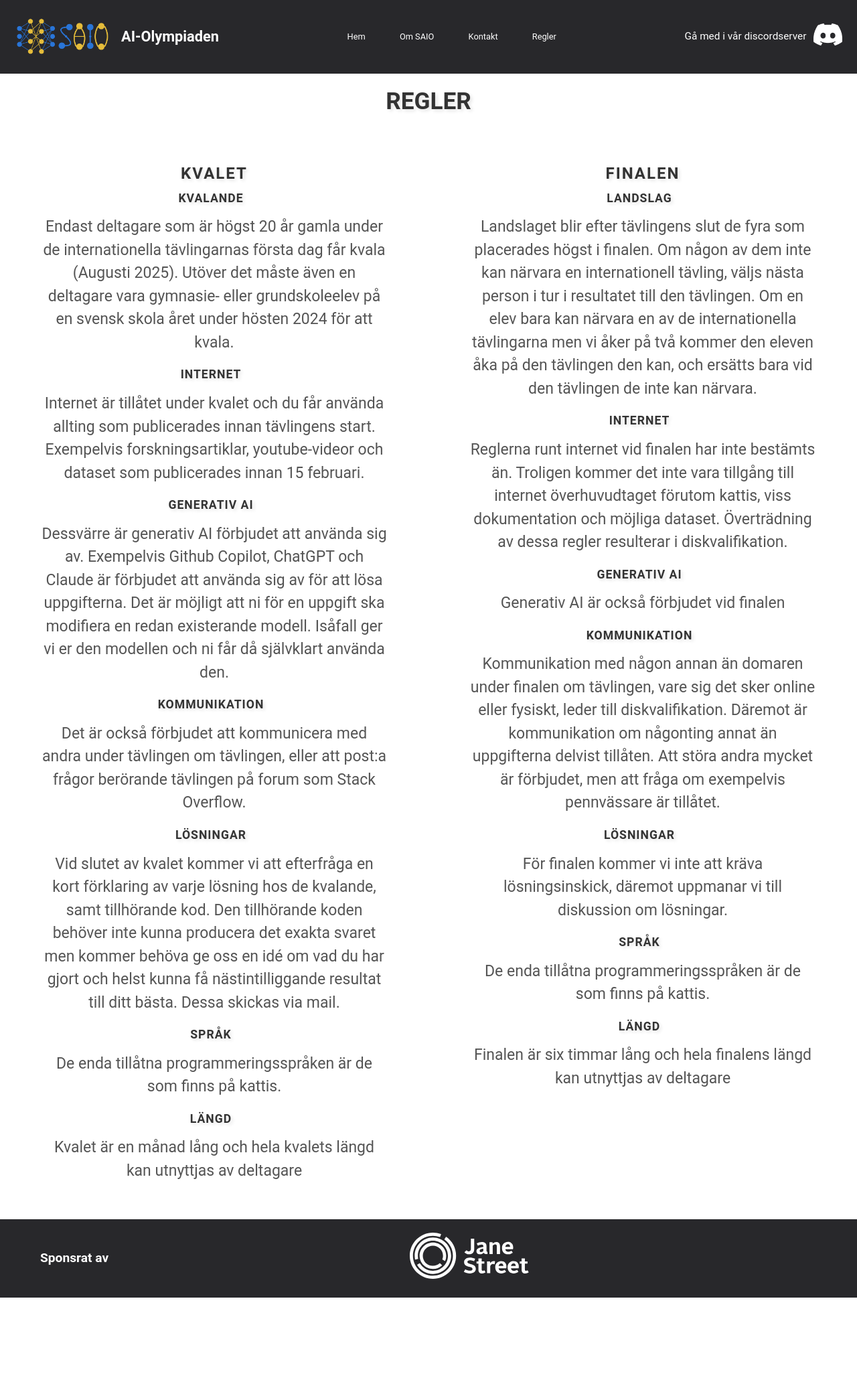
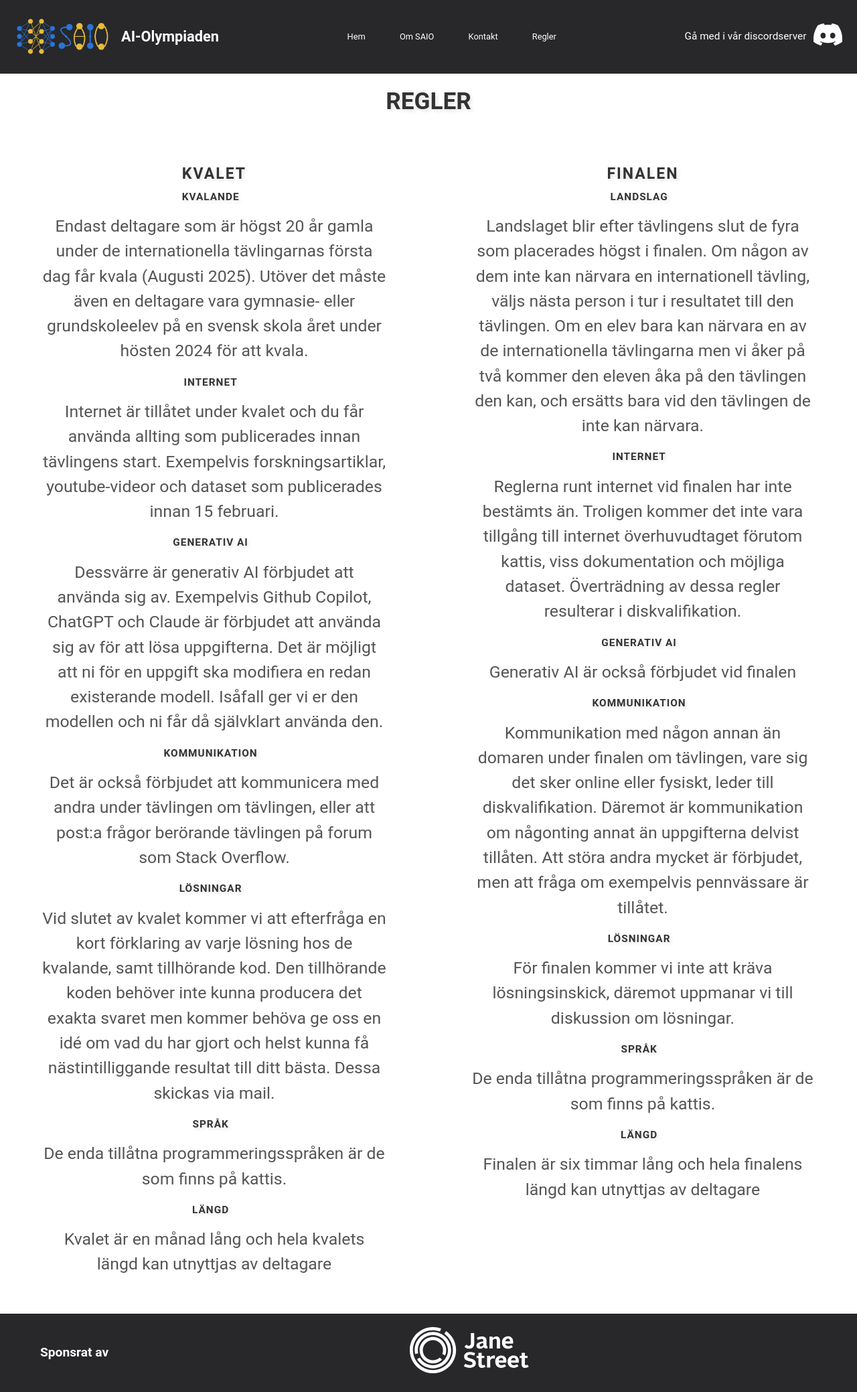
Before and after one commit to ArvidKristoffersson/site, a Jekyll site: the page built from rules.html, in a window 1280 px wide. Shown: the whole page at 67% size. Built offline with Jekyll 4.4.1, drawn with Linux system fonts in a browser that asks for light colours; before the commit the page ends 1938 px from its top, so only the background shows below that.

Commit message:
added big komputir

```diff
--- a/assets/css/main.css
+++ b/assets/css/main.css
@@ -18,7 +18,7 @@ a {
 
 .centered-text {
     display: block;
-    max-width: 800px;
+    /*max-width: 800px; */
     text-align: center;
     margin: 20px auto;
     padding: 20px;
@@ -41,9 +41,9 @@ a {
     text-align: center;
     text-transform: uppercase;
     letter-spacing: 2px;
-    margin: 20px 40px 0px 40px;
+    margin: 2.4vh 4.8vh 0px 4.8vh;
     text-shadow: 3px 3px 5px rgba(0, 0, 0, 0.1);
-    font-size: 1.5em;
+    font-size: 1.8vw;
 }
 
 .centered-text h2 {
@@ -52,17 +52,17 @@ a {
     text-align: center;
     text-transform: uppercase;
     letter-spacing: 1px;
-    margin: 0px 40px 0px 30px;
+    margin: 0px 4.8vh 0px 3.6vh;
     text-shadow: 3px 3px 5px rgba(0, 0, 0, 0.1);
-    font-size: 1.1em;
+    font-size: 1.2vw;
 }
 
 .centered-text p {
-    font-size: 23px;
+    font-size: 2.76vh;
     color: #555;
-    margin-top: 10px;
-    margin-left: 40px;
-    margin-right: 40px;
+    margin-top: 1.2vh;
+    margin-left: 4.8vh;
+    margin-right: 4.8vh;
     line-height: 1.5;
 }
 
@@ -70,7 +70,7 @@ a {
     display: block;
     margin: 40px auto;
     width: 50%;
-    max-width: 300px;
+    /*max-width: 300px;*/
     height: auto;
     transition: transform 0.3s ease;
 }
@@ -111,7 +111,7 @@ a {
 
 .info {
     width: 50%;
-    padding: 10px;
+    padding: 1.2vh;
     text-align: left;
     margin-right: 50px;
 }
@@ -123,7 +123,7 @@ a {
 
 .info p {
     font-size: 1.3vw;
-    margin-bottom: 3px;
+    margin-bottom: 0.36px;
     line-height: 1.4;
 }
 
```
Also changed, not shown: assets/images/kodsport-liggande-vit.png (deleted).
